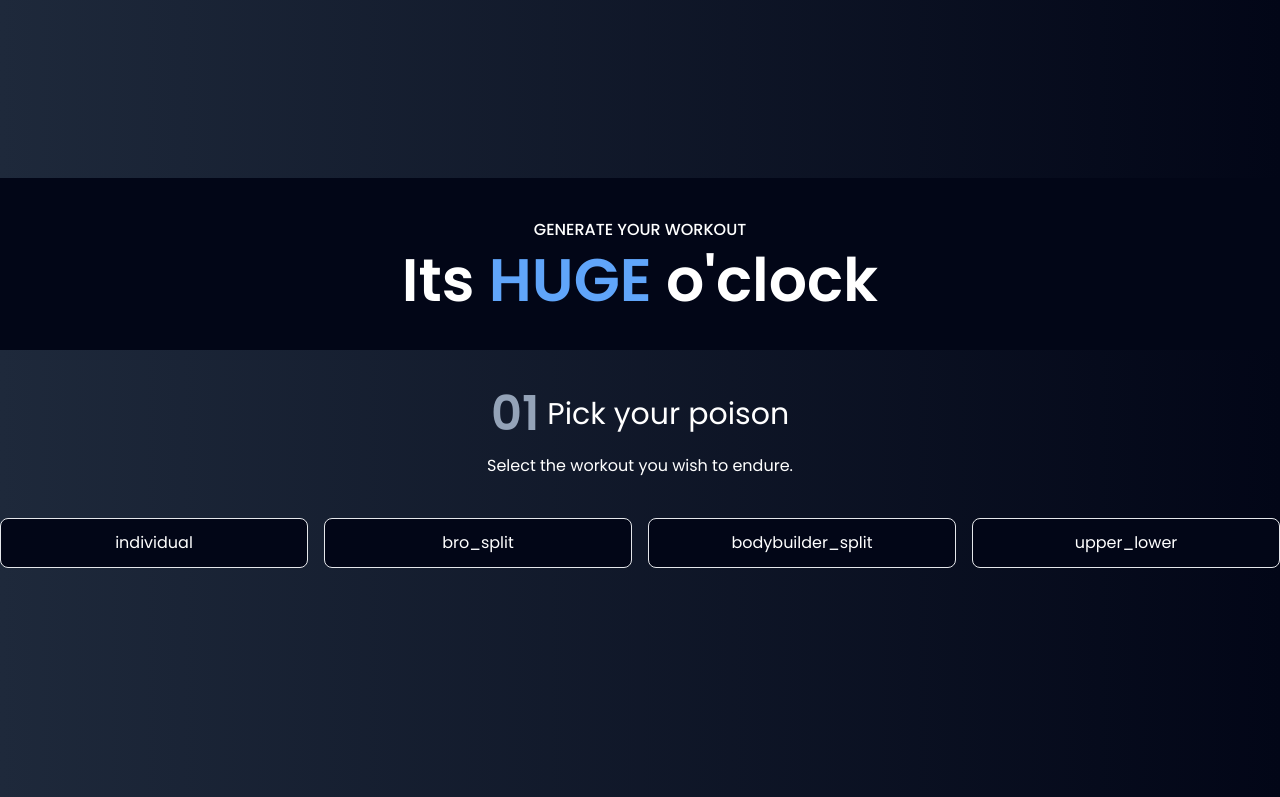
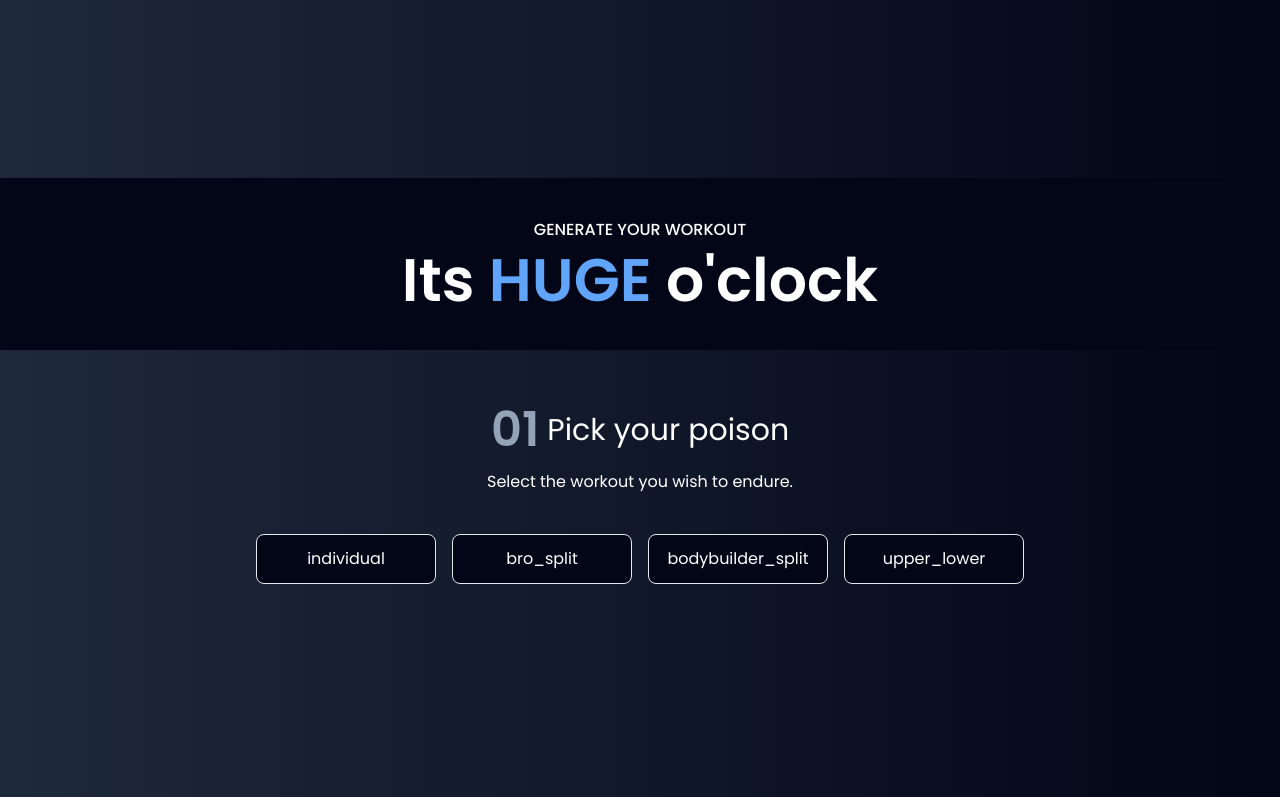
Before and after one commit to kaklewski/gymnormous, a React (Vite) app: page / in a window 1280 px wide. Shown: the part 622-1419 px from the top of the page. Built offline with nearby package versions, Linux system fonts and the light colour scheme.

Commit message:
Added children styling

```diff
--- a/src/components/SectionWrapper.jsx
+++ b/src/components/SectionWrapper.jsx
@@ -4,8 +4,8 @@
 	const { children, header, title } = props;
 
 	return (
-		<section className='min-h-screen flex flex-col gap-10'>
-			<div className='bg-slate-950 py-10 flex flex-col gap-2 justify-center items-center'>
+		<section className='min-h-screen flex flex-col gap-10 '>
+			<div className='bg-slate-950 py-10 flex flex-col gap-2 justify-center items-center p-4'>
 				<p className='uppercase font-medium'>{header}</p>
 				<h2 className='font-semibold text-3xl sm:text-4xl md:text-5xl lg:text-6xl'>
 					{title[0]}{' '}
@@ -13,7 +13,9 @@
 					{title[2]}
 				</h2>
 			</div>
-			{children}
+			<div className='max-w-[800px] w-full flex flex-col mx-auto gap-10 p-4'>
+				{children}
+			</div>
 		</section>
 	);
 }
```
